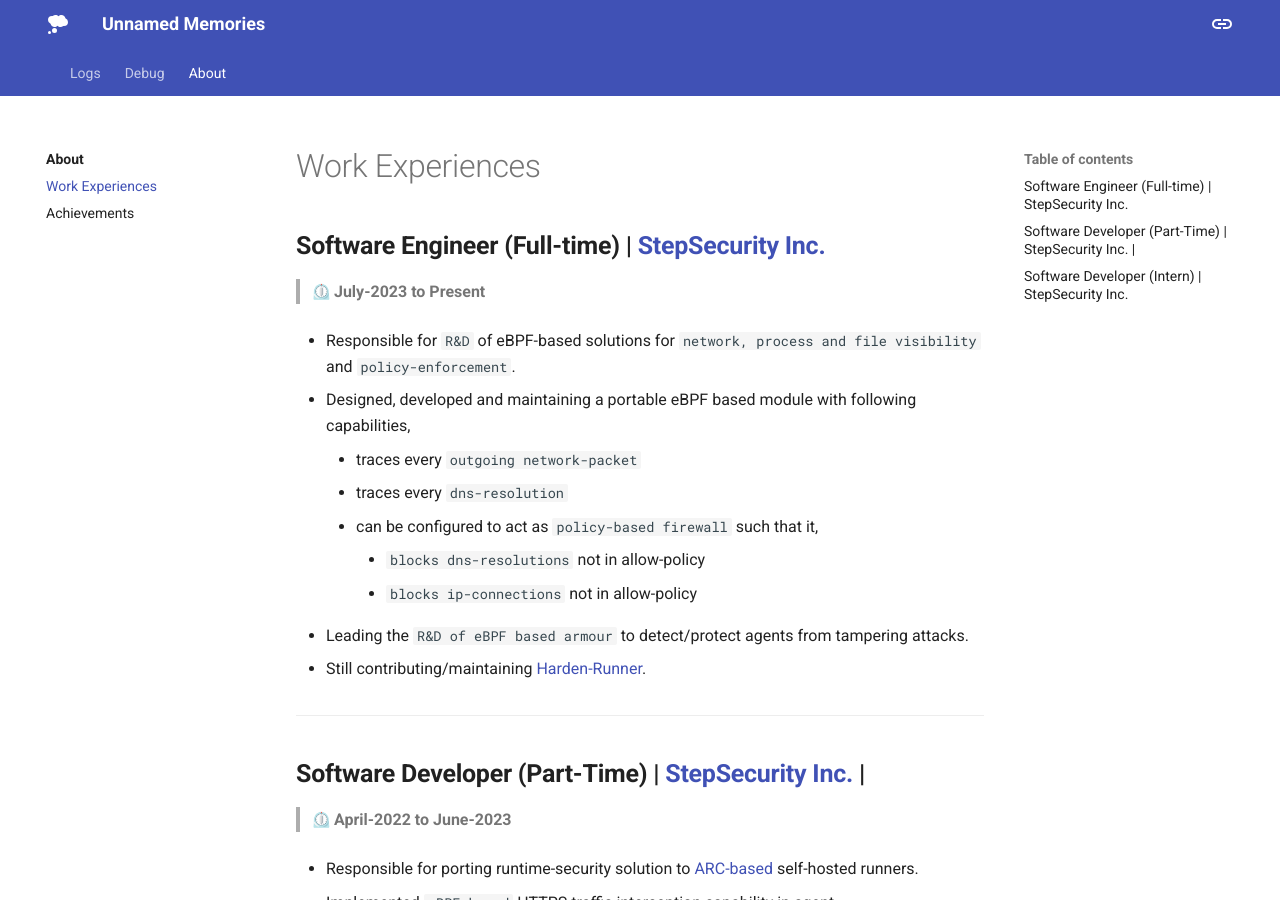
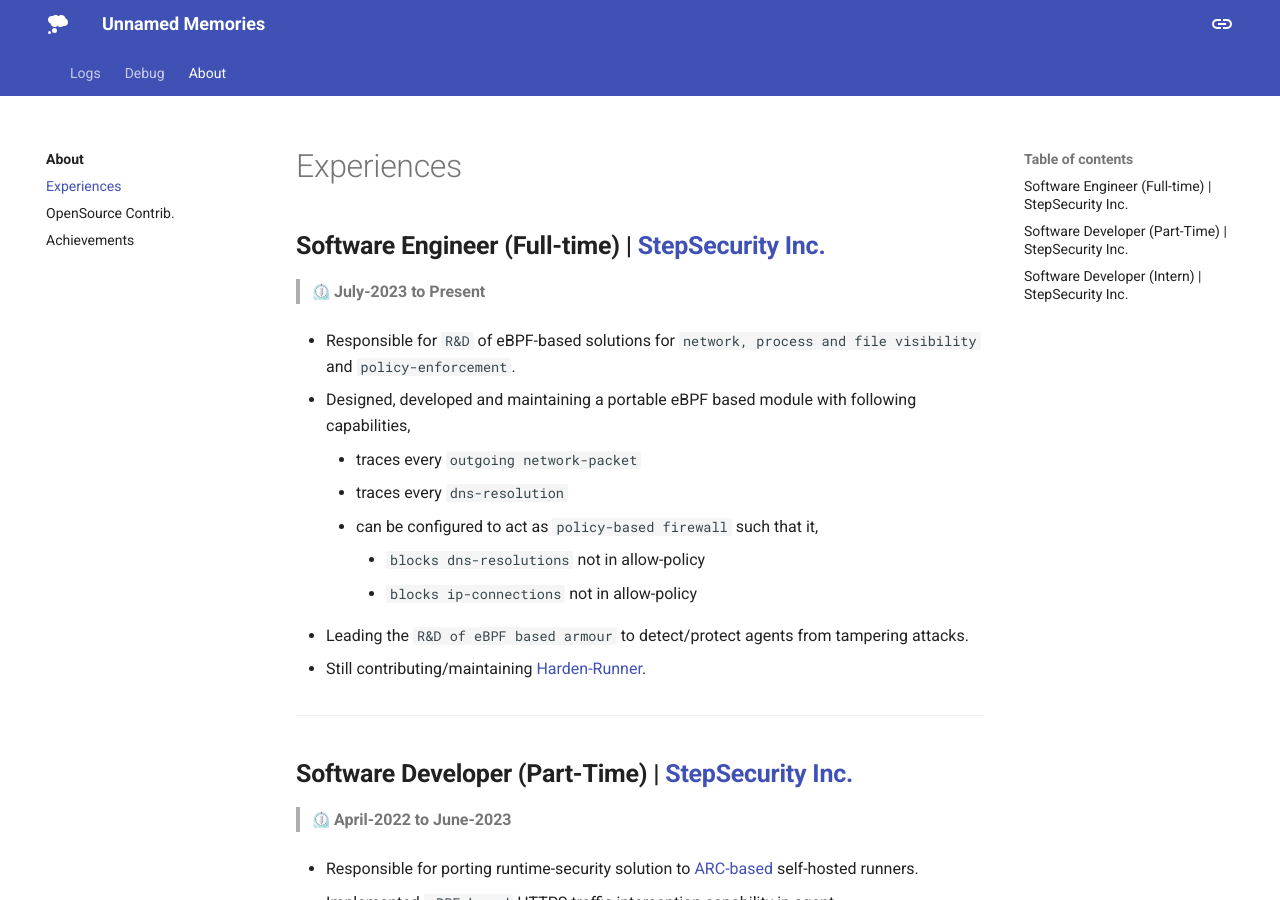
Before and after one commit to h0x0er/h0x0er.github.io, an MkDocs documentation site: the page built from docs/experiences.md, in a window 1280 px wide and 900 px high. Built offline with MkDocs 1.6.1 and Material for MkDocs 9.7.7, drawn with Linux system fonts in a browser that asks for light colours; emoji names are drawn with the system emoji font.

Commit message:
memories: added oss contrib

```diff
--- a/docs/experiences.md
+++ b/docs/experiences.md
@@ -20,7 +20,7 @@
 
 ---
 
-## **Software Developer (Part-Time) | [StepSecurity Inc.](https://www.stepsecurity.io/company) |**
+## **Software Developer (Part-Time) | [StepSecurity Inc.](https://www.stepsecurity.io/company)**
 
 > :timer: **April-2022 to June-2023**
 
--- a/mkdocs.yml
+++ b/mkdocs.yml
@@ -20,7 +20,8 @@
   # - CTF: experiments/observations/ctf.md
   - About:
       - index.md
-      - "Work Experiences": experiences.md
+      - "Experiences": experiences.md
+      - "OpenSource Contrib.": oss.md
       - Achievements: achievements.md
 
 theme:
```
Also changed, not shown: docs/oss.md (added, +24 -0 lines).
